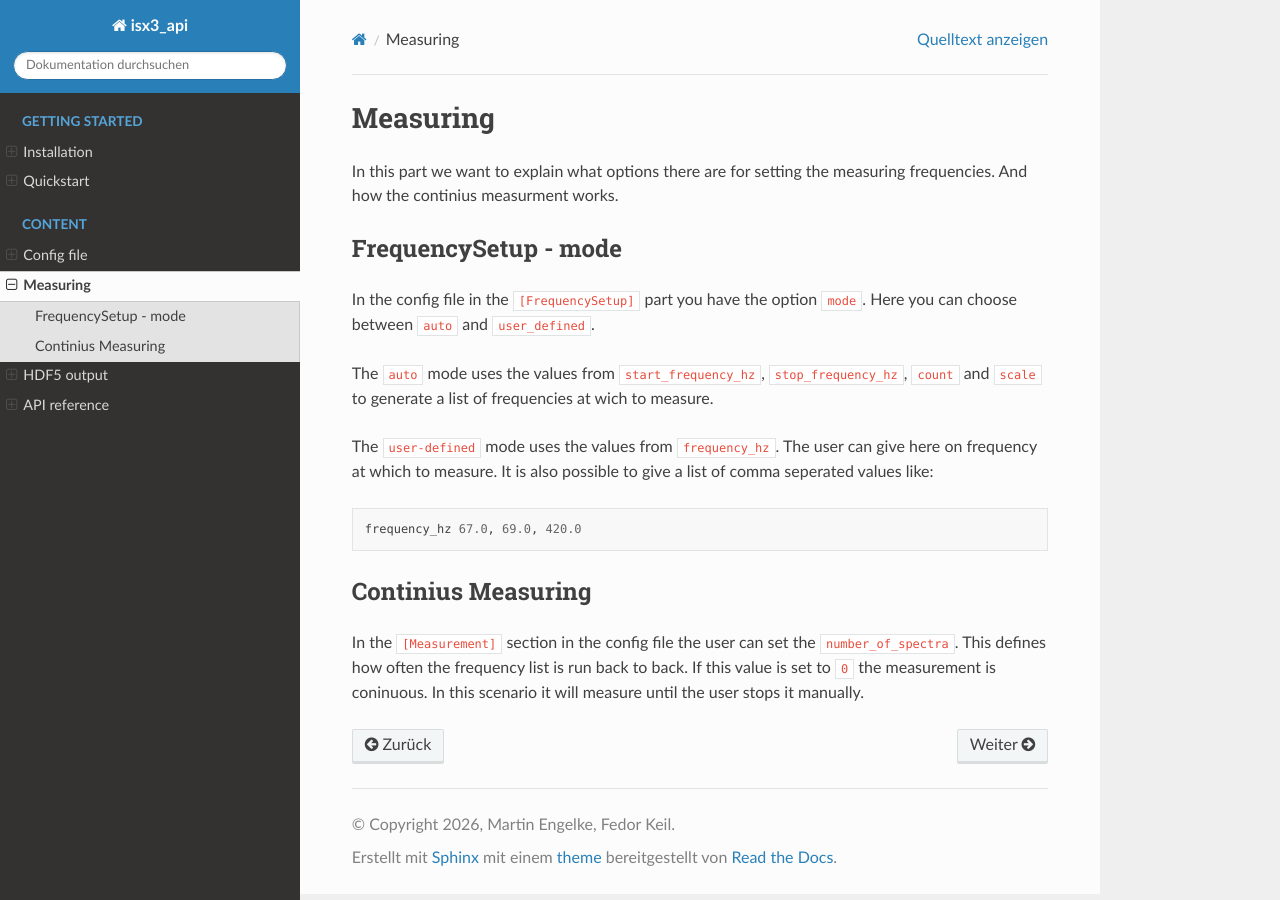
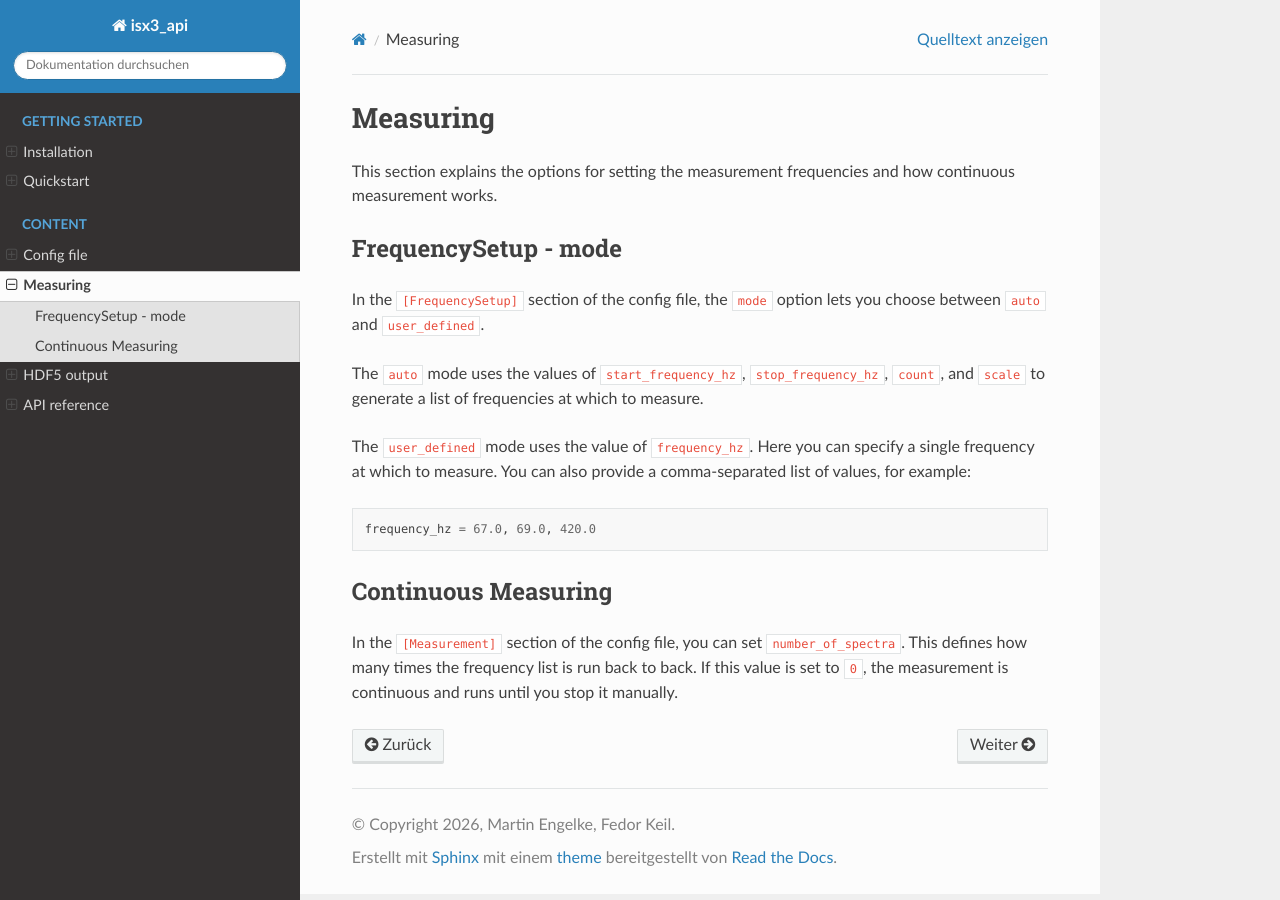
Before and after one commit to efk04/sensorprojekt_api, a Sphinx documentation site: the page built from docs/measuring.md, in a window 1280 px wide. Built offline with Sphinx 7.4.7 and the Read the Docs theme 3.1.0, drawn with Linux system fonts in a browser that asks for light colours.

Commit message:
rechtschreibung und formulierung überarbeitet

````diff
--- a/docs/measuring.md
+++ b/docs/measuring.md
@@ -1,17 +1,19 @@
 # Measuring
 
-In this part we want to explain what options there are for setting the measuring frequencies. And how the continius measurment works.
+This section explains the options for setting the measurement frequencies and how continuous measurement works.
 
-##  FrequencySetup - mode
-In the config file in the `[FrequencySetup]` part you have the option `mode`. Here you can choose between `auto` and `user_defined`.
+## FrequencySetup - mode
 
-The `auto` mode uses the values from `start_frequency_hz`, `stop_frequency_hz`, `count` and `scale` to generate a list of frequencies at wich to measure.
+In the `[FrequencySetup]` section of the config file, the `mode` option lets you choose between `auto` and `user_defined`.
 
-The `user-defined` mode uses the values from `frequency_hz`. The user can give here on frequency at which to measure. It is also possible to give a list of comma seperated values like:
+The `auto` mode uses the values of `start_frequency_hz`, `stop_frequency_hz`, `count`, and `scale` to generate a list of frequencies at which to measure.
+
+The `user_defined` mode uses the value of `frequency_hz`. Here you can specify a single frequency at which to measure. You can also provide a comma-separated list of values, for example:
 
 ```python
-frequency_hz 67.0, 69.0, 420.0
+frequency_hz = 67.0, 69.0, 420.0
 ```
 
-## Continius Measuring
-In the `[Measurement]` section in the config file the user can set the `number_of_spectra`. This defines how often the frequency list is run back to back. If this value is set to `0` the measurement is coninuous. In this scenario it will measure until the user stops it manually.
+## Continuous Measuring
+
+In the `[Measurement]` section of the config file, you can set `number_of_spectra`. This defines how many times the frequency list is run back to back. If this value is set to `0`, the measurement is continuous and runs until you stop it manually.
````
